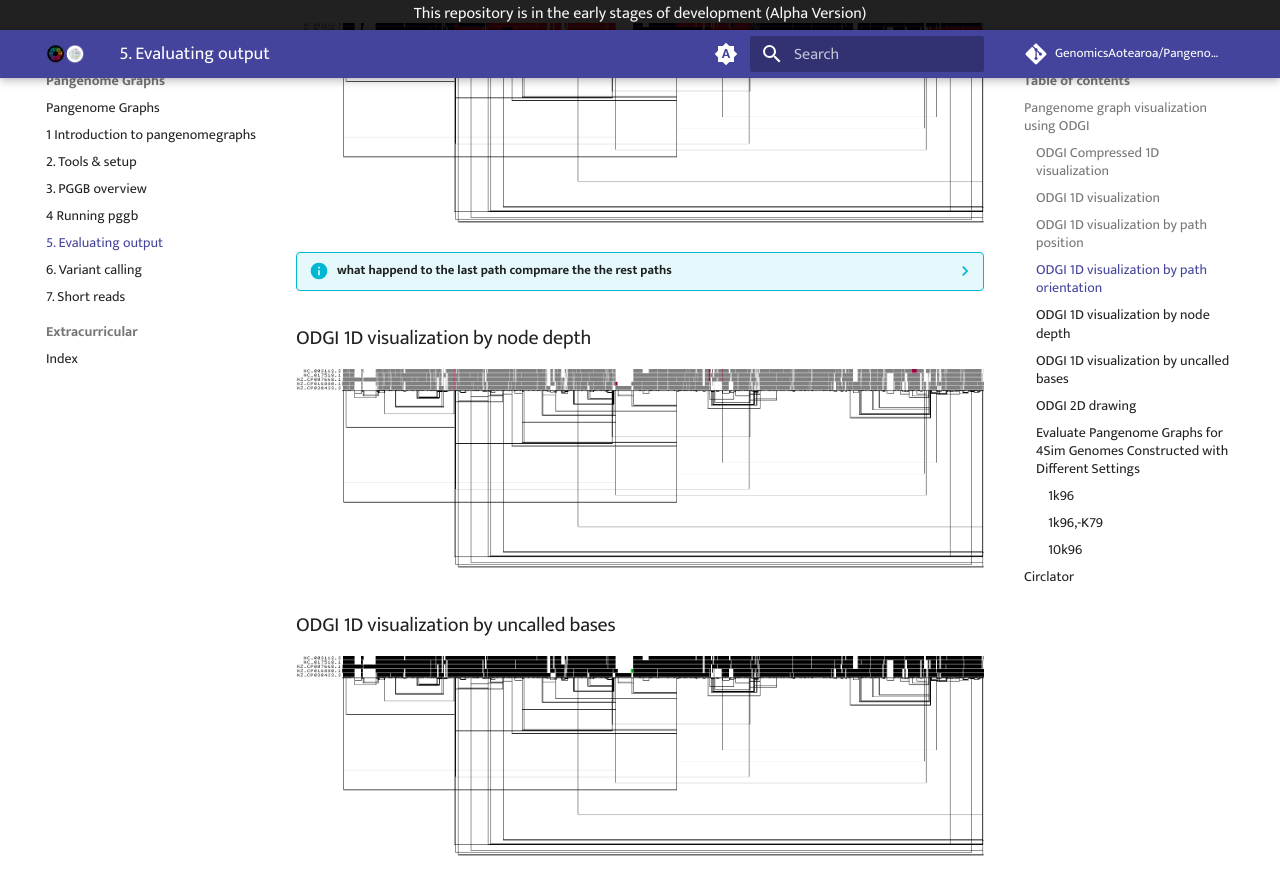
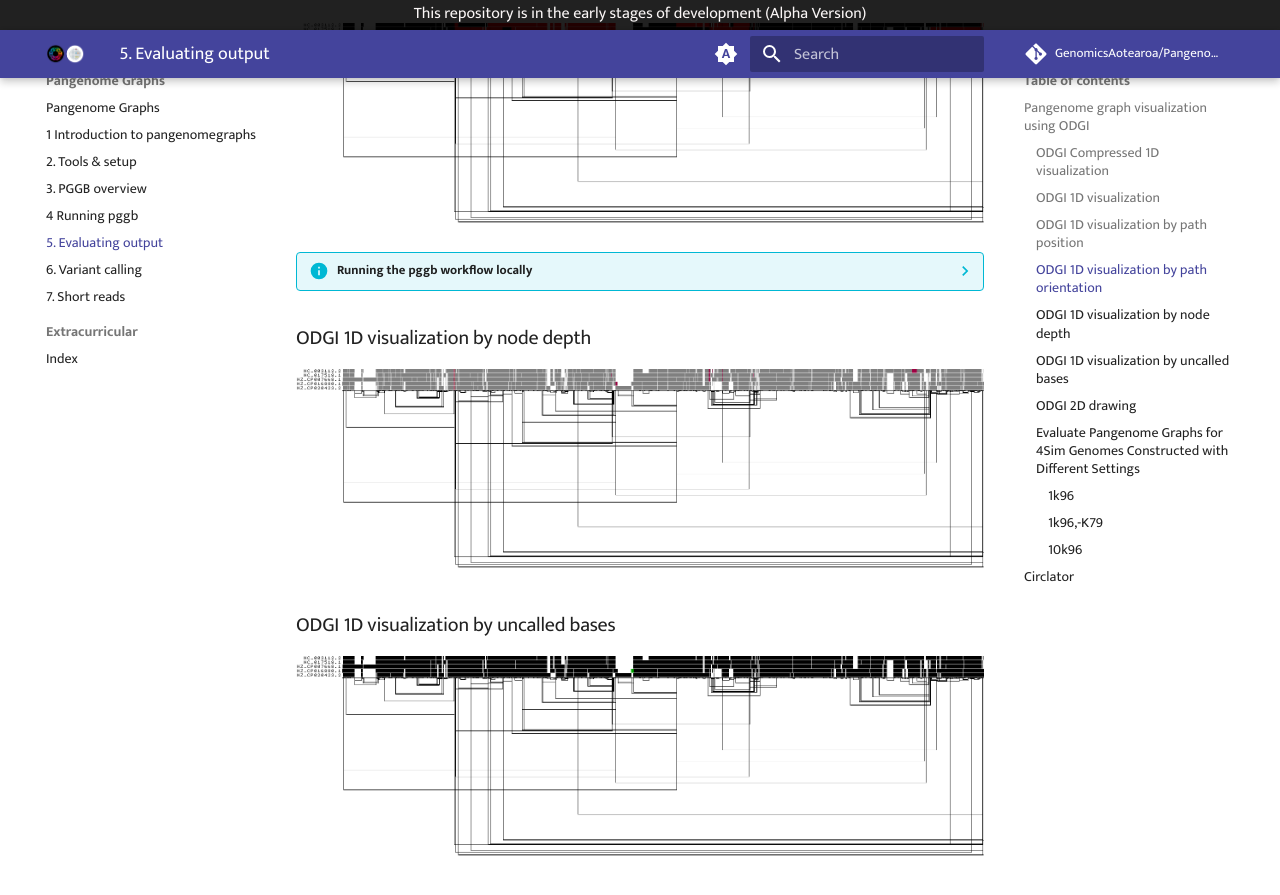
Before and after one commit to GenomicsAotearoa/Pangenome-Graphs-Workshop, an MkDocs documentation site: the page built from docs/5_Evaluating_pggb_output.md, in a window 1280 px wide and 900 px high, scrolled down 1624 px. Shown: the top 895 px of the window. Built offline with MkDocs 1.6.1 and Material for MkDocs 9.7.7, drawn with Linux system fonts in a browser that asks for light colours; comment, search, counter and statistics services are not loaded.

Commit message:
Update 5_Evaluating_pggb_output.md

```diff
--- a/docs/5_Evaluating_pggb_output.md
+++ b/docs/5_Evaluating_pggb_output.md
@@ -28,7 +28,9 @@ This image shows a 1D rendering of the built pangenome graph where the paths are
 
 ![ODGI 1D visualization by path orientation](theme_figures/ODGI-Path-Orientation-1D-5NM.png)
 
-??? info "what happend to the last path compmare the the rest paths"
+
+
+??? info "Running the pggb workflow locally"
 
 
 
```
